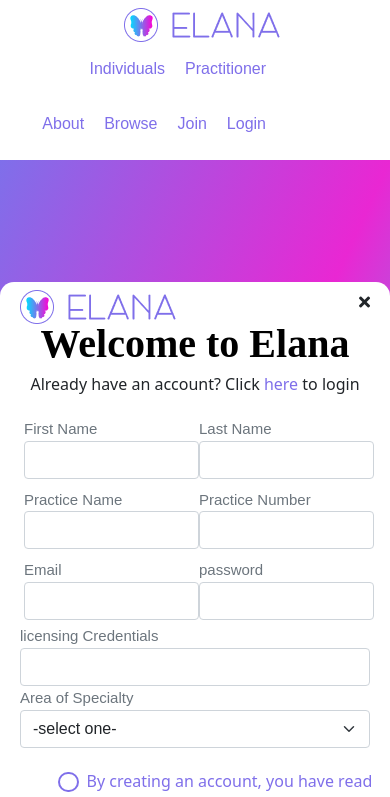
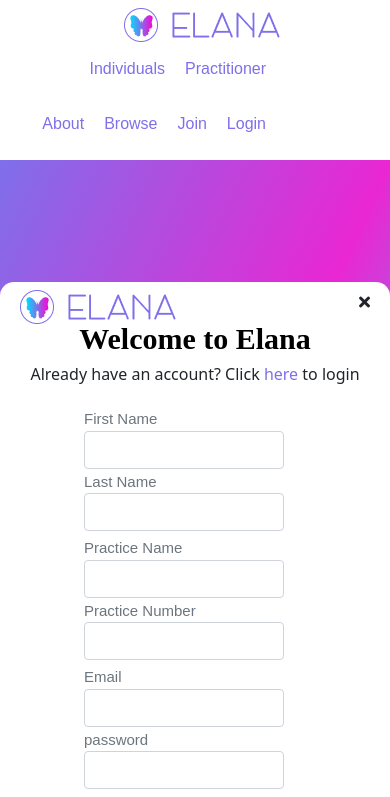
Before and after one commit to MVP-Marketplace/elana-new, a React (Create React App) app in the folder frontend/: page /practitionerSignUp in a window 390 px wide. Shown: the top 797 px of the page. Built offline with nearby package versions, Linux system fonts and the light colour scheme; a web font is replaced by a local one.

Commit message:
responsive try

```diff
--- a/frontend/src/index.css
+++ b/frontend/src/index.css
@@ -549,6 +549,10 @@
 
 }
 
+.mdb{
+  max-width: 200px;
+}
+
 .bgwhite {
   background-color: white;
   max-width: 680px;
@@ -572,12 +576,14 @@
   background-color: white;
   border-radius: 14px;
   height: auto;
+  max-height: 2000px;
   width: 700px;
   max-width: 800px;
   position: absolute;
   left: 50%;
   top: 50%;
   transform: translate(-50%, -50%);
+  background-size: cover;
 
 }
 /* @media (max-width: 800px) {
@@ -606,10 +612,22 @@
 .titlesingup {
   font-family: 'Abhaya Libre', serif;
 }
+ @media (min-width: 1200px) {
+  .titlesingup {
+    font-size: 30px;
+  }
+}
+/* If the screen size is smaller than 1200px, set the font-size to 80px */
+@media (max-width: 1199.98px) {
+  .titlesingup {
+    font-size: 30px;
+  }
+}
 
 .labelsingup {
   font-family: 'Karla', sans-serif;
   font-size: 15px;
+  max-width: 9000px;
 }
 
 /* .model{
@@ -625,8 +643,8 @@
 }
 
 .inputdrop {
-  width: 490px;
-  margin-left: auto;
+  width: 540px;
+  margin-left: 65px;
   margin-right: 85px;
   font-family: 'Karla', sans-serif;
 }
--- a/frontend/src/pages/FindingAPractitioner/ChoosingACategory.jsx
+++ b/frontend/src/pages/FindingAPractitioner/ChoosingACategory.jsx
@@ -52,7 +52,7 @@
                 </MDBCol>
                 <MDBCol>
                     <div className="purpleboxes d-flex col-sm-12">
-                        <img src={image2} alt="image try"></img>
+                        <img src={image2} alt="imagetry"></img>
                         <div className="d-block information">
                             <h6 className="titlebox">Constipation</h6>
                             <p className="paragraphbox">Straining pain during <br /> bowel movements </p>
@@ -113,7 +113,7 @@
                 </MDBCol>
                 <MDBCol>
                     <div className="purpleboxes d-flex col-sm">
-                        <img src={image7}></img>
+                        <img src={image7} alt=""></img>
                         <div className="d-block information">
                             <h6 className="titlebox">Postpartum <br /> Recovery</h6>
                             <p className="paragraphbox">Recovery period after<br /> pregnancy/childbirth </p>
--- a/frontend/src/pages/Practitioner/PractitionerLogin.jsx
+++ b/frontend/src/pages/Practitioner/PractitionerLogin.jsx
@@ -76,8 +76,8 @@
 
                 {/* /////// third part inputs*/}
 
-                <div className="d-grid justify-content-center m-1">
-                    <div>
+                <div className="d-grid justify-content-center m-1 row">
+                    <div className='col-sm'>
                         <label className="labelsingup text-muted">Username</label>
                         <MDBInput
                             id='form1'
@@ -88,7 +88,7 @@
                             onChange={onChange} />
                     </div>
 
-                    <div>
+                    <div className='col-sm'>
                         <label className="labelsingup text-muted">Password</label>
                         <MDBInput
                             id='form1'
--- a/frontend/src/pages/Practitioner/PractitionerSignUp.jsx
+++ b/frontend/src/pages/Practitioner/PractitionerSignUp.jsx
@@ -116,12 +116,14 @@
           </p>
         </div>
 
-        <div className="d-flex justify-content-evenly m-1">
-          <div>
+
+    <div className="">
+        <div className="d-flex justify-content-evenly m-1 row">
+          <div className="col-sm ms-5">
             <label className="labelsingup text-muted">First Name</label>
             <MDBInput
               type="text"
-              className="form-control"
+              className="form-control mdb"
               id="form1"
               name="firstName"
               value={firstName}
@@ -129,11 +131,11 @@
             />
           </div>
 
-          <div>
+          <div className="col-sm ms-5">
             <label className="labelsingup text-muted">Last Name</label>
             <MDBInput
               type="text"
-              className="form-control"
+              className="form-control mdb"
               id="form1"
               name="lastName"
               value={lastName}
@@ -142,12 +144,12 @@
           </div>
         </div>
 
-        <div className="d-flex justify-content-evenly m-1">
-          <div>
+        <div className="d-flex justify-content-evenly m-1 row">
+          <div className="col-sm ms-5">
             <label className="labelsingup text-muted">Practice Name</label>
             <MDBInput
               type="text"
-              className="form-control"
+              className="form-control mdb"
               id="form1"
               name="practiceName"
               value={practiceName}
@@ -155,11 +157,11 @@
             />
           </div>
 
-          <div>
+          <div className="col-sm ms-5">
             <label className="labelsingup text-muted">Practice Number</label>
             <MDBInput
               type="text"
-              className="form-control"
+              className="form-control mdb"
               id="form1"
               name="practiceNumber"
               value={practiceNumber}
@@ -168,12 +170,12 @@
           </div>
         </div>
 
-        <div className="d-flex justify-content-evenly m-1">
-          <div>
+        <div className="d-flex justify-content-evenly m-1 row">
+          <div className="col-sm ms-5">
             <label className="labelsingup text-muted">Email</label>
             <MDBInput
               type="text"
-              className="form-control"
+              className="form-control col-sm mdb"
               id="form1"
               name="email"
               value={email}
@@ -181,11 +183,11 @@
             />
           </div>
 
-          <div>
+          <div className="col-sm ms-5">
             <label className="labelsingup text-muted">password</label>
             <MDBInput
               type="password"
-              className="form-control"
+              className="form- mdb"
               id="form1"
               name="password"
               value={password}
@@ -194,11 +196,13 @@
           </div>
         </div>
 
-        <div className="inputdrop">
+
+        <div className="row">
+        <div className="inputdrop col-sm col-md-12">
           <label className="labelsingup text-muted">licensing Credentials</label>
           <MDBInput
             type="text"
-            className="form-control"
+            className="form-control "
             id="form1"
             name="licensingCredentials"
             value={licensingCredentials}
@@ -206,7 +210,7 @@
           />
         </div>
 
-        <div className="inputdrop">
+        <div className="inputdrop col-sm col-md-12">
           <label className="labelsingup text-muted">Area of Specialty</label>
           <div class="input-group">
             <select
@@ -227,6 +231,9 @@
             </select>
           </div>
         </div>
+        </div>
+        </div>
+
 
         <div className="m-3 text-center">
           <input type="checkbox" className="checkbox-round m-2"></input>
```
